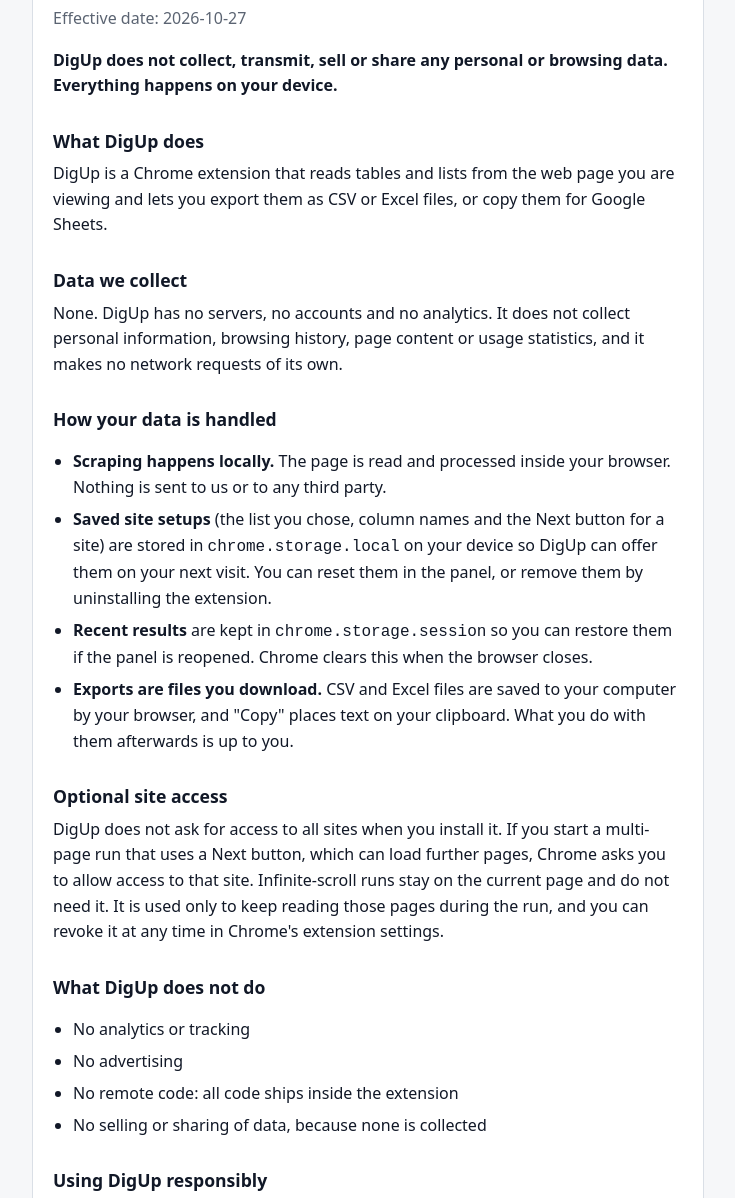
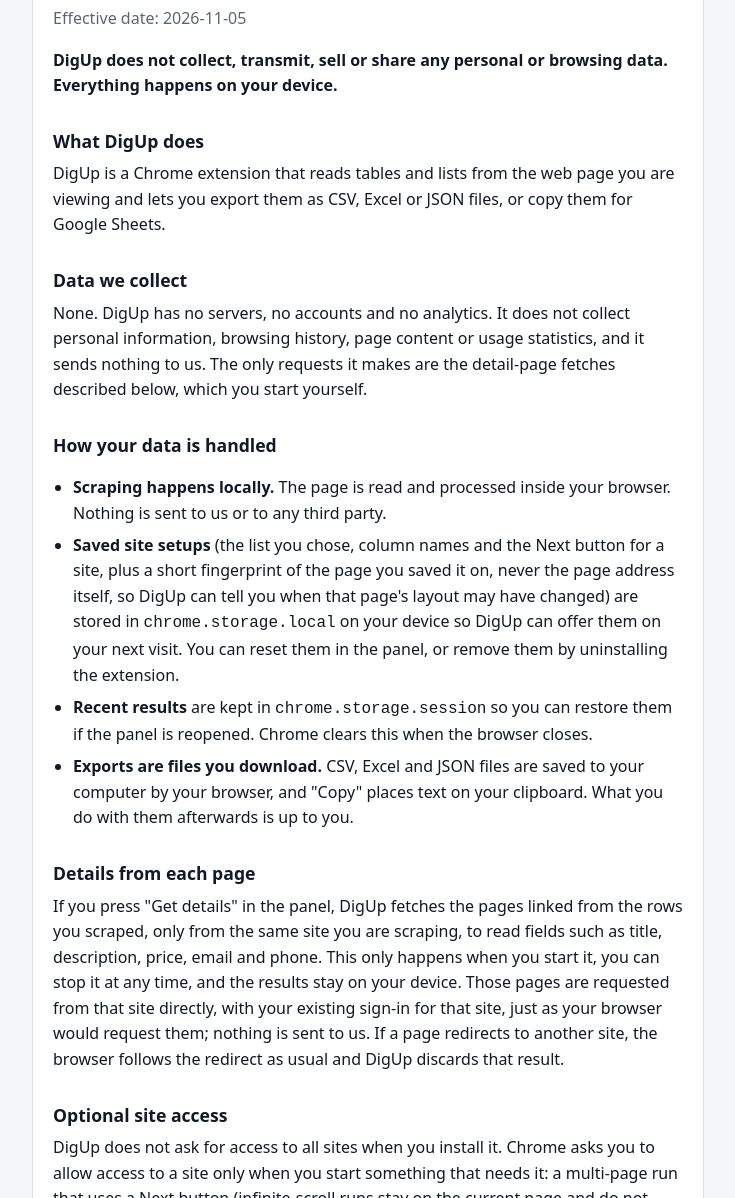
Before and after one commit to satyasampathirao/DigUp, a plain HTML site: page privacy.html in a window 1280 px wide. Shown: the part 80-1278 px from the top of the page, without its empty margins (272-1007 px from the left). Drawn offline with Linux system fonts and the light colour scheme.

Commit message:
Update DigUp privacy policy for 1.1.0
Co-Authored-By: Claude Opus 5.5 <noreply@anthropic.com>

```diff
--- a/privacy.html
+++ b/privacy.html
@@ -25,26 +25,35 @@
 <main>
 <article>
   <h1>DigUp Privacy Policy</h1>
-  <p class="meta">Effective date: 2026-10-27</p>
+  <p class="meta">Effective date: 2026-11-05</p>
 
   <p class="lead">DigUp does not collect, transmit, sell or share any personal or browsing data. Everything happens on your device.</p>
 
   <h2>What DigUp does</h2>
-  <p>DigUp is a Chrome extension that reads tables and lists from the web page you are viewing and lets you export them as CSV or Excel files, or copy them for Google Sheets.</p>
+  <p>DigUp is a Chrome extension that reads tables and lists from the web page you are viewing and lets you export them as CSV, Excel or JSON files, or copy them for Google Sheets.</p>
 
   <h2>Data we collect</h2>
-  <p>None. DigUp has no servers, no accounts and no analytics. It does not collect personal information, browsing history, page content or usage statistics, and it makes no network requests of its own.</p>
+  <p>None. DigUp has no servers, no accounts and no analytics. It does not collect personal information, browsing history, page content or usage statistics, and it sends nothing to us. The only requests it makes are the detail-page fetches described below, which you start yourself.</p>
 
   <h2>How your data is handled</h2>
   <ul>
     <li><strong>Scraping happens locally.</strong> The page is read and processed inside your browser. Nothing is sent to us or to any third party.</li>
-    <li><strong>Saved site setups</strong> (the list you chose, column names and the Next button for a site) are stored in <code>chrome.storage.local</code> on your device so DigUp can offer them on your next visit. You can reset them in the panel, or remove them by uninstalling the extension.</li>
+    <li><strong>Saved site setups</strong> (the list you chose, column names and the Next button for a site, plus a short fingerprint of the page you saved it on, never the page address itself, so DigUp can tell you when that page's layout may have changed) are stored in <code>chrome.storage.local</code> on your device so DigUp can offer them on your next visit. You can reset them in the panel, or remove them by uninstalling the extension.</li>
     <li><strong>Recent results</strong> are kept in <code>chrome.storage.session</code> so you can restore them if the panel is reopened. Chrome clears this when the browser closes.</li>
-    <li><strong>Exports are files you download.</strong> CSV and Excel files are saved to your computer by your browser, and "Copy" places text on your clipboard. What you do with them afterwards is up to you.</li>
+    <li><strong>Exports are files you download.</strong> CSV, Excel and JSON files are saved to your computer by your browser, and "Copy" places text on your clipboard. What you do with them afterwards is up to you.</li>
   </ul>
 
+  <h2>Details from each page</h2>
+  <p>If you press "Get details" in the panel, DigUp fetches the pages linked from the rows you scraped, only from the same site you are scraping, to read fields such as title, description, price, email and phone. This only happens when you start it, you can stop it at any time, and the results stay on your device. Those pages are requested from that site directly, with your existing sign-in for that site, just as your browser would request them; nothing is sent to us. If a page redirects to another site, the browser follows the redirect as usual and DigUp discards that result.</p>
+
   <h2>Optional site access</h2>
-  <p>DigUp does not ask for access to all sites when you install it. If you start a multi-page run that uses a Next button, which can load further pages, Chrome asks you to allow access to that site. Infinite-scroll runs stay on the current page and do not need it. It is used only to keep reading those pages during the run, and you can revoke it at any time in Chrome's extension settings.</p>
+  <p>DigUp does not ask for access to all sites when you install it. Chrome asks you to allow access to a site only when you start something that needs it: a multi-page run that uses a Next button (infinite-scroll runs stay on the current page and do not need it), or "Details from each page". You can also choose "Allow DigUp on all sites" in the panel's menu: with it on, DigUp also rescans a tab's page when that page reloads in a tab where DigUp's panel is open. That option is off by default, is granted only by you, and you can switch it off from the same menu or revoke any access at any time in Chrome's extension settings.</p>
+
+  <h2>Rating reminder</h2>
+  <p>After a few exports DigUp may show an occasional "Rate DigUp" reminder card, at most once a day; choosing "Don't ask again" stops it. To decide when to show it, DigUp counts how many times you export and records when the card was last shown. These are kept in <code>chrome.storage.local</code> on your device and are never sent anywhere. The card links to the Chrome Web Store only if you click it.</p>
+
+  <h2>Welcome page</h2>
+  <p>When you first install DigUp it opens a welcome page that is packaged inside the extension. It collects nothing, and its links open only if you click them.</p>
 
   <h2>What DigUp does not do</h2>
   <ul>
```
